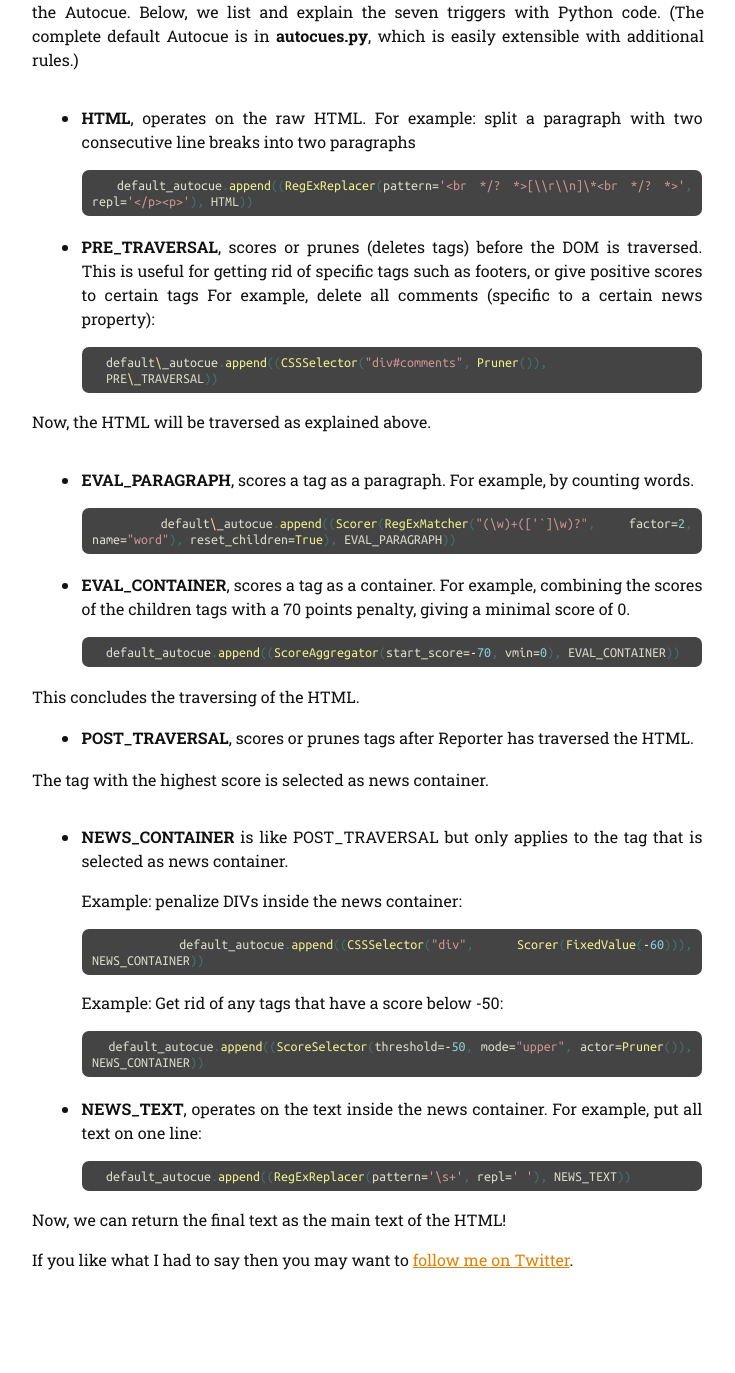
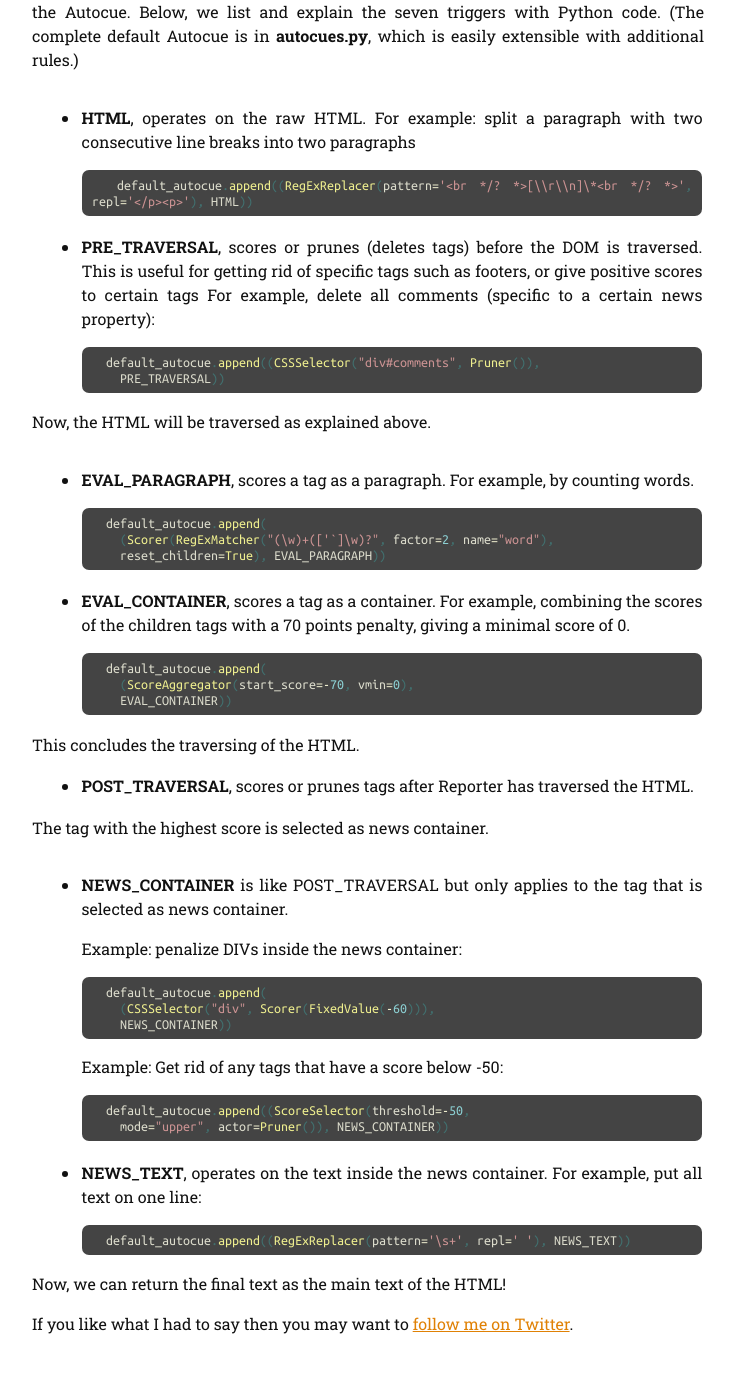
Before and after one commit to jeroenjanssens/jeroenjanssens.github.io, a Jekyll site: the page built from _posts/2013-08-31-extracting-text-from-html-with-reporter.markdown, in a window 1280 px wide and 1400 px high, scrolled down 2659 px. Shown: the top 1373 px of the window, without its empty margins (272-1007 px from the left). Built offline with Jekyll 4.4.1, drawn with Linux system fonts in a browser that asks for light colours; some web fonts are replaced; Markdown is read by kramdown in place of the engine named in the settings; comment, search, counter and statistics services are not loaded; before the commit the page ends 3995 px from its top, so only the background shows below that.

Commit message:
Fix python formatting

````diff
--- a/_posts/2013-08-31-extracting-text-from-html-with-reporter.markdown
+++ b/_posts/2013-08-31-extracting-text-from-html-with-reporter.markdown
@@ -83,8 +83,8 @@ As mentioned, a scoring rule is triggered at a certain stage as the Reporter is
 - **PRE\_TRAVERSAL**, scores or prunes (deletes tags) before the DOM is traversed. This is useful for getting rid of specific tags such as footers, or give positive scores to certain tags For example, delete all comments (specific to a certain news property):
 
 	```python
-	default\_autocue.append((CSSSelector("div#comments", Pruner()),
-	PRE\_TRAVERSAL))
+	default_autocue.append((CSSSelector("div#comments", Pruner()),
+	  PRE_TRAVERSAL))
 	```
 
 Now, the HTML will be traversed as explained above.
@@ -92,13 +92,17 @@ Now, the HTML will be traversed as explained above.
 - **EVAL\_PARAGRAPH**, scores a tag as a paragraph. For example, by counting words.
 
 	```python
-	default\_autocue.append((Scorer(RegExMatcher("(\w)+(['`]\w)?", factor=2, name="word"), reset_children=True), EVAL_PARAGRAPH))
+	default_autocue.append(
+	  (Scorer(RegExMatcher("(\w)+(['`]\w)?", factor=2, name="word"),
+	  reset_children=True), EVAL_PARAGRAPH))
 	```
 
 - **EVAL\_CONTAINER**, scores a tag as a container. For example, combining the scores of the children tags with a 70 points penalty, giving a minimal score of 0.
 
 	```python
-	default_autocue.append((ScoreAggregator(start_score=-70, vmin=0), EVAL_CONTAINER))
+	default_autocue.append(
+	  (ScoreAggregator(start_score=-70, vmin=0),
+	  EVAL_CONTAINER))
 	```
 
 This concludes the traversing of the HTML.
@@ -109,16 +113,18 @@ The tag with the highest score is selected as news container.
 
 - **NEWS\_CONTAINER** is like POST\_TRAVERSAL but only applies to the tag that is selected as news container.
 
-  Example: penalize DIVs inside the news container:
+	Example: penalize DIVs inside the news container:
 
 	```python
-	default_autocue.append((CSSSelector("div", Scorer(FixedValue(-60))), NEWS_CONTAINER))
+	default_autocue.append(
+	  (CSSSelector("div", Scorer(FixedValue(-60))),
+	  NEWS_CONTAINER))
 	```
-
-  Example: Get rid of any tags that have a score below -50:
+	Example: Get rid of any tags that have a score below -50:
 
 	```python
-	default_autocue.append((ScoreSelector(threshold=-50, mode="upper", actor=Pruner()), NEWS_CONTAINER))
+	default_autocue.append((ScoreSelector(threshold=-50,
+	  mode="upper", actor=Pruner()), NEWS_CONTAINER))
 	```
 
 - **NEWS\_TEXT**, operates on the text inside the news container. For example, put all text on one line:
````
Also changed, not shown: 2 other files.
